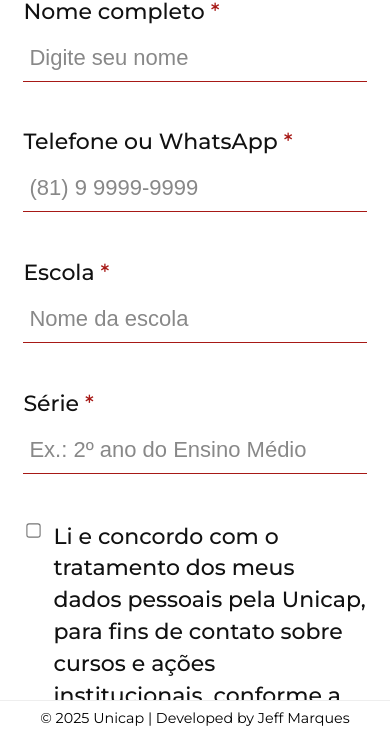
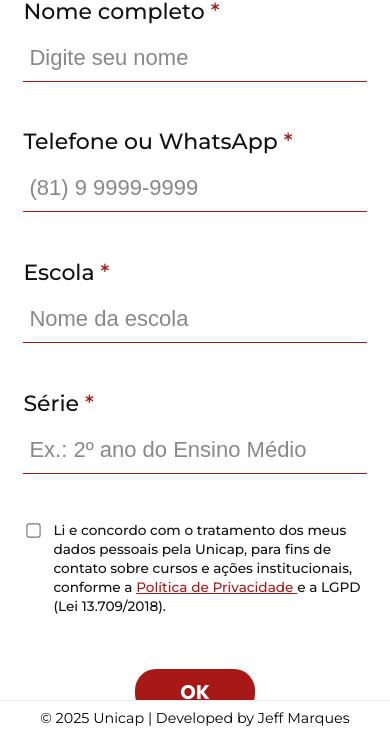
Before and after one commit to jeffmqs/quiz-form-js, a plain HTML site: page index.html in a window 390 px wide. Both pictures are taken after a click on the button "Iniciar". Shown: the part 109-844 px from the top of the page. Drawn offline with Linux system fonts and the light colour scheme.

Commit message:
Atualizando todo app e lgpd

```diff
--- a/index.html
+++ b/index.html
@@ -8,6 +8,10 @@
   <!-- Montserrat -->
   <link rel="preconnect" href="https://fonts.gstatic.com" crossorigin>
   <link href="https://fonts.googleapis.com/css2?family=Montserrat:wght@400;500;700;800&display=swap" rel="stylesheet">
+
+  <!--Poppins-->
+  <link href="https://fonts.googleapis.com/css2?family=Poppins:wght@700&display=swap" rel="stylesheet">
+
 
   <link rel="stylesheet" href="./style.css" />
 </head>
@@ -69,15 +73,12 @@
             <span>
               Li e concordo com o tratamento dos meus dados pessoais pela Unicap, para
               fins de contato sobre cursos e ações institucionais, conforme a
-              <a href="https://portal.unicap.br/w/politica-de-privacidade" target="_blank" rel="noopener noreferrer">
-                Política de Privacidade
+              <a href="https://portal.unicap.br/privacidade" target="_blank" rel="noopener noreferrer">
+              Política de Privacidade
               </a>
               e a LGPD (Lei 13.709/2018).
             </span>
           </label>
-          <small class="hint">
-            Você pode revogar o consentimento a qualquer momento pelos canais da Unicap.
-          </small>
           <small class="error" data-for="consent"></small>
         </div>
 
--- a/style.css
+++ b/style.css
@@ -82,6 +82,8 @@ body{
   font-weight: 600;
   min-height: 50px;
   min-width: 160px;
+  font-family: "Poppins", sans-serif;
+  font-weight: 700; /* Bold */
 }
 .btn.primary{ background: var(--brand); color:#fff; }
 .btn.primary:hover{ background: var(--brand-dark); }
@@ -485,7 +487,10 @@ body:has(#screen-intro.active)::before{
 .consent-label { display: flex; align-items: flex-start; gap: 10px; line-height: 1.45; }
 .consent-label input[type="checkbox"] { margin-top: 3px; transform: scale(1.1); }
 .field.consent a { color: var(--brand); text-decoration: underline; }
-.field.consent .hint { color: #777; font-size: .85em; }
+.field.consent span {
+  font-size: 0.85em;
+  line-height: 1.4;
+}
 
 /* Ajuste de tamanhos só no desktop */
 @media (min-width: 601px) {
@@ -499,3 +504,44 @@ body:has(#screen-intro.active)::before{
     width: 220px;   /* antes chegava até 280px → agora fixo menor */
   }
 }
+
+/* Mobile: reduzir o texto da LGPD, independente do --fs-base */
+@media (max-width: 600px) {
+  /* aumenta a especificidade pra vencer regras anteriores */
+  #screen-signup .field.consent .consent-label > span {
+    /* usa clamp em px/vw/px para não herdar o root */
+    font-size: clamp(12px, 3.5vw, 14px);
+    line-height: 1.4;
+  }
+
+  #screen-signup .field.consent .hint {
+    font-size: clamp(11px, 3.2vw, 13px);
+    line-height: 1.35;
+  }
+}
+
+/* ==== OVERRIDE: botões menores (desktop) ==== */
+#app #btnStart.btn,
+#app #btnToQuiz.btn,
+#app #btnNext.btn,
+#app #btnSend.btn{
+  padding: 9px 16px;   /* antes 12–14 x 20–24 */
+  min-height: 40px;    /* antes 46–50 */
+  min-width: 140px;    /* antes 150–180 */
+  font-size: 0.95em;   /* antes ~1.0–1.05em */
+  border-radius: 21px; /* antes 999px */
+}
+
+/* ==== OVERRIDE: botões menores (mobile) ==== */
+@media (max-width: 600px){
+  #app #btnStart.btn,
+  #app #btnToQuiz.btn,
+  #app #btnNext.btn,
+  #app #btnSend.btn{
+    padding: 8px 14px;
+    min-height: 36px;
+    min-width: 120px;
+    font-size: 0.9em;
+    border-radius: 21px;
+  }
+}
```
